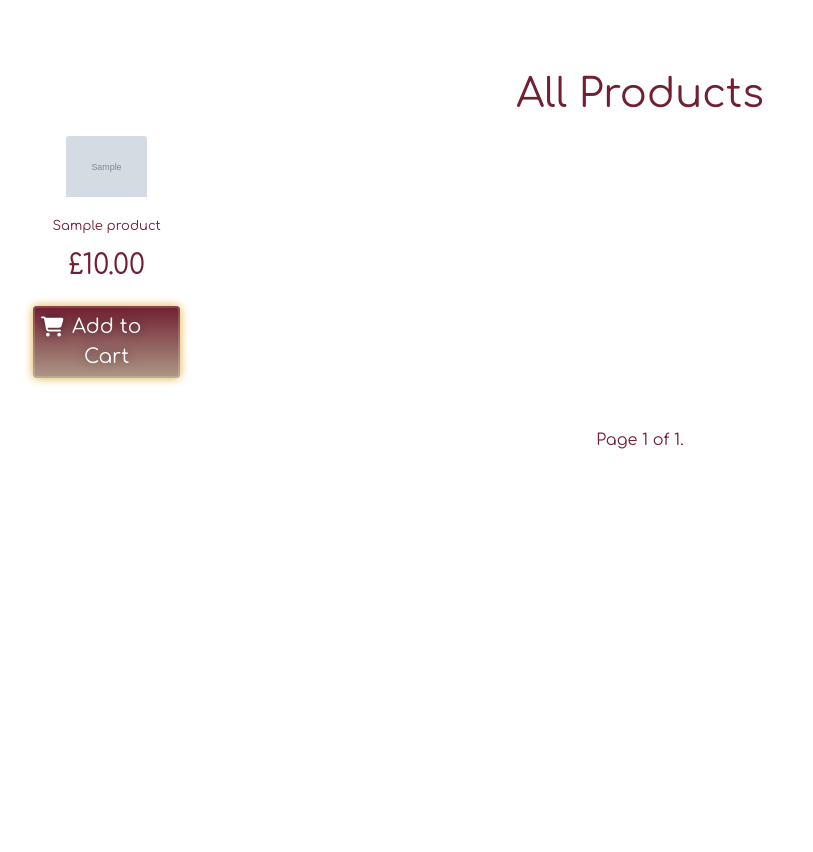
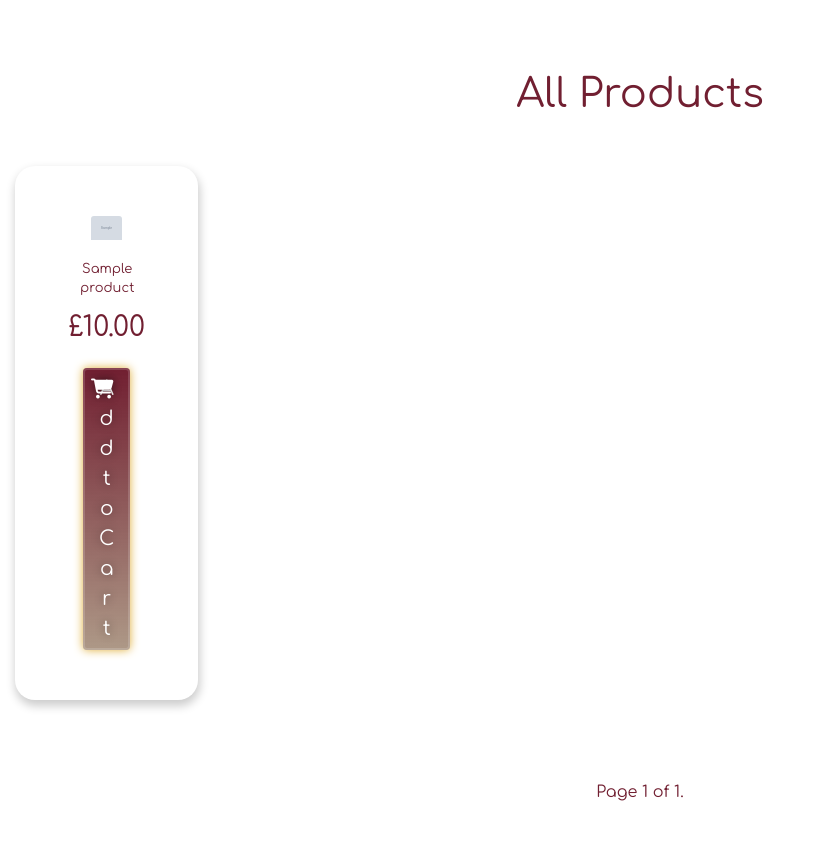
Before and after one commit to PaulModaley/guitarstore, a Django app: page /products/ in a window 1280 px wide. Shown: the part 144-996 px from the top of the page, without its empty margins (0-813 px from the left). Before the commit the page ends 593 px from the top, so only its background shows below. Run offline with Django 3.2, Linux system fonts and the light colour scheme; tables that the repository leaves empty hold one stand-in row (values such as "Sample post"); grey boxes marked "Sample" are stand-in pictures; some libraries are stand-ins or nearby versions; grey boxes are pictures that could not be loaded.

Commit message:
continue adding new images for keys. add card to product page

```diff
--- a/products/templates/products/products.html
+++ b/products/templates/products/products.html
@@ -16,7 +16,7 @@
 
         {% for product in products %}
         <div class="col-sm-6 col-md-6 col-lg-3 col-xl-2">
-        <div class="panel panel-primary">
+        <div class="panel panel-primary card">
             <div class="panel-body sm-2" style="transform: none;">
                 {% if product.image %}
                 <a href="{% url 'product_detail' product.id %}">
```
Also changed, not shown: media/Alesis Prestige .png (added), media/Alesis_Prestige_.png (added), media/Casio CT-S1.png (added), media/Casio_CT-S1.png (added), media/Korg B2.png (added), media/Korg_B2.png (added), media/Roland RP102.png (added), media/Yamaha CLP-765GP.png (added), media/Yamaha Clavinova CLP725.png (added), media/Yamaha_Clavinova_CLP725.png (added), media/Yamaha_Clavinova_CLP725_xhW6pSN.png (added).
